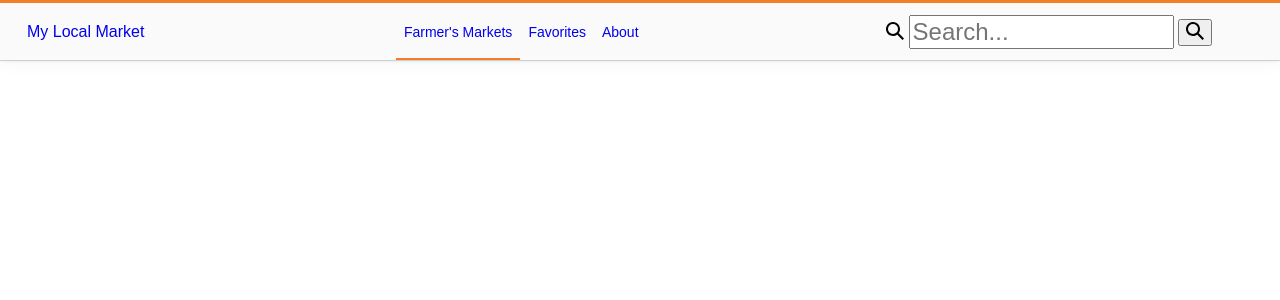
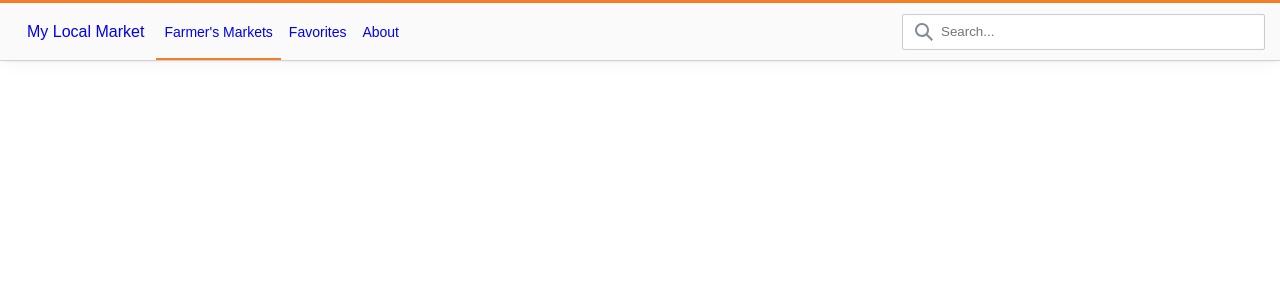
Before and after one commit to naclonts/mylocalmarket, a Django app: template markets/templates/base.html in a window 1280 px wide. Shown: the top 300 px of the page. Run offline with Django 3.2, Linux system fonts and the light colour scheme; the template is opened without the code that fills it, so the values that code supplies are empty; some libraries are stand-ins or nearby versions.

Commit message:
animated search bar (it's alive)

```diff
--- a/markets/static/css/styles.css
+++ b/markets/static/css/styles.css
@@ -25,7 +25,6 @@
     padding: 0 15px;
     position: relative;
     display: flex;
-    justify-content: space-between;
     flex-flow: row nowrap;
     align-items: center;
 }
@@ -81,6 +80,108 @@
     padding-top: 60px;
 }
 
+
+/* Search form */
+.market-header .searchbar {
+    padding-left: 12px;
+    flex: 1;
+    max-width: 30%;
+    position: relative;
+    margin-left: auto;
+    transition: all 600ms cubic-bezier(.165, .84, .44, 1);
+}
+.market-header .searchbar.selected {
+    max-width: 100%;
+}
+
+.market-header .searchbar>.svg-icon {
+    position: absolute;
+    left: 25px;
+    top: 50%;
+    transform: translateY(-50%);
+    color: hsl(208, 7%, 55%);
+    fill: hsl(208, 7%, 55%);
+    pointer-events: none;
+    transition: opacity .25s cubic-bezier(.165, .84, .44, 1);
+}
+
+.market-header .searchbar input[type="text"].f-input {
+    margin: 0;
+    padding-left: 38px;
+    width: 100%;
+    height: 36px;
+    border-radius: 2px;
+    color: hsl(210, 7%, 45%);
+}
+
+.market-header .searchbar .btn {
+    height: 36px;
+    opacity: 0;
+    margin: 0;
+    position: absolute;
+    right: 0;
+    top: 50%;
+    transform: translateY(-50%);
+    z-index: -1;
+    transition: all .35s cubic-bezier(.165, .84, .44, 1);
+}
+.market-header .searchbar .btn.active-input {
+    opacity: 1;
+    z-index: 0;
+}
+
+.f-input {
+    box-sizing: border-box;
+    flex: 1 auto;
+    padding: 8px 16px;
+    min-height: auto;
+    vertical-align: middle;
+    border: 1px solid hsl(202, 7%, 80%);
+    box-shadow: inset 0 0 1px hsla(210, 7%, 60%, 0.2),
+                      0 0 0 hsla(0, 0%, 100%, 0);
+    line-height: 1.4;
+    color: hsl(210, 7%, 25%);
+    background: #FFF;
+    transition: all 600ms cubic-bezier(.165, .84, .44, 1);
+}
+
+.svg-icon {
+    vertical-align: bottom;
+}
+svg[Attribute Style] {
+    width: 18;
+    height: 18
+}
+svg:not(:root) {
+    overflow: hidden;
+}
+
+button, .btn {
+    display: inline-block;
+    color: #FFF;
+    fill: #FFF;
+    background-color: hsl(204, 100%, 50%);
+    border-color: hsl(205, 100%, 40%);
+    box-shadow: inset 0 1px 0 hsl(205, 100%, 70%);
+    padding: .61538em 1em;
+    min-height: 2.4615em;
+    font-weight: 400;
+    font-family: inherit;
+    line-height: 1;
+    text-align: center;
+    text-decoration: none;
+    border-radius: 2px;
+    border: 1px solid transparent;
+    cursor: pointer;
+    outline: none;
+    touch-action: manipulation;
+}
+
+button {
+    align-items: flex-start;
+}
+
+
 /* Body & content */
 
 body {
@@ -88,7 +189,7 @@ body {
     font-family: sans-serif;
 }
 
-.search-wrapper {
+.__search-wrapper {
     height: 2.5em;
     margin: auto;
     text-align: center;
@@ -96,16 +197,7 @@ body {
     flex-wrap: wrap;
     justify-content: center;
 }
-input[type="text"], .big-button {
-    height: 100%;
-    font-size: 1.5em;
-    box-sizing: border-box;
-    -moz-box-sizing: border-box;
-    color: inherit;
-}
-input[type="text"] {
-    max-width: 70%;
-}
+
 .big-button {
     width: 25%;
     background-color: hsl(250, 90%, 95%);
@@ -135,7 +227,6 @@ input[type="text"] {
     color: #fafafa;
     border: 0;
     border-radius: 10px;
-    font-size: 1.5em;
     transition: 0.2s all;
 }
 .tag-toggle:hover, #clear-filters:hover {
--- a/markets/templates/base.html
+++ b/markets/templates/base.html
@@ -30,17 +30,13 @@
                 </ol>
             </nav>
 
-            <form id="search" action="/search" method="get" class="searchbar"
-                autocomplete="off" role="search">
-                <svg role="icon" class="svg-icon iconSearch" width="18" height="18"
-                    viewBox="0 0 18 18">
-                    <path d="M12.864 11.321L18 16.5 16.5 18l-5.178-5.136v-.357a7 7 0 1 1 1.186-1.186h.356zM7 12A5 5 0 1 0 7 2a5 5 0 0 0 0 10z">
-                    </path>
+            <form id="search" method="get" class="searchbar" autocomplete="off" role="search">
+                <svg role="icon" class="svg-icon iconSearch" width="18" height="18" viewBox="0 0 18 18">
+                    <path d="M12.864 11.321L18 16.5 16.5 18l-5.178-5.136v-.357a7 7 0 1 1 1.186-1.186h.356zM7 12A5 5 0 1 0 7 2a5 5 0 0 0 0 10z"></path>
                 </svg>
-                <input name="q" type="text" placeholder="Search..." value
-                    tabindex="1" autocomplete="off" maxlength="240"
-                    class="f-input js-search-field">
-                <button type="submit" class="btn js-search-submit">
+                <input id="search-value" type="text" placeholder="Search..." value tabindex="1" autocomplete="off" maxlength="240"
+                        class="f-input js-search-field"></input>
+                <button type="submit" id="submit-search" class="btn js-search-submit">
                     <svg role="icon" class="svg-icon iconSearch" width="18"
                         height="18" viewBox="0 0 18 18">
                         <path d="M12.864 11.321L18 16.5 16.5 18l-5.178-5.136v-.357a7 7 0 1 1 1.186-1.186h.356zM7 12A5 5 0 1 0 7 2a5 5 0 0 0 0 10z">
--- a/webpack-stats.json
+++ b/webpack-stats.json
@@ -1 +1 @@
-{"status":"done","error":"ModuleBuildError","message":"Module build failed: SyntaxError: Unexpected token (51:8)\n\n  49 | export function marketSummary(market) {\n  50 |     let url = BASE_SITE_URL + 'market/' + market['FMID'];\n> 51 |     let return http.get(url, 'html');\n     |         ^\n  52 | }\n  53 | \n","chunks":{"main":[{"name":"main.js","path":"/home/nathan/code/mylocalmarket/assets/bundles/main.js"}]}}
+{"status":"done","chunks":{"main":[{"name":"main.js","path":"/home/nathan/code/mylocalmarket/assets/bundles/main.js"}]}}
```
Also changed, not shown: assets/bundles/main.js (+16 -2 lines), assets/js/markets/farmer.js (+16 -2 lines).
